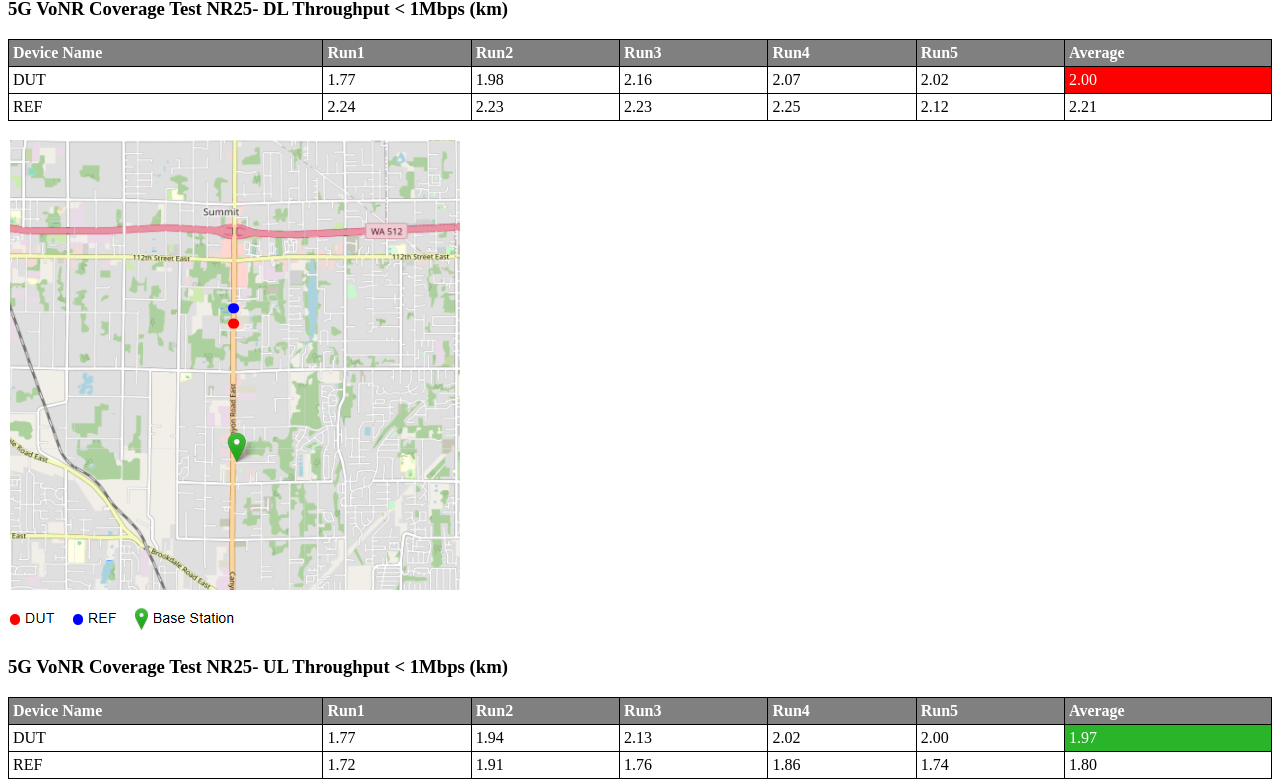
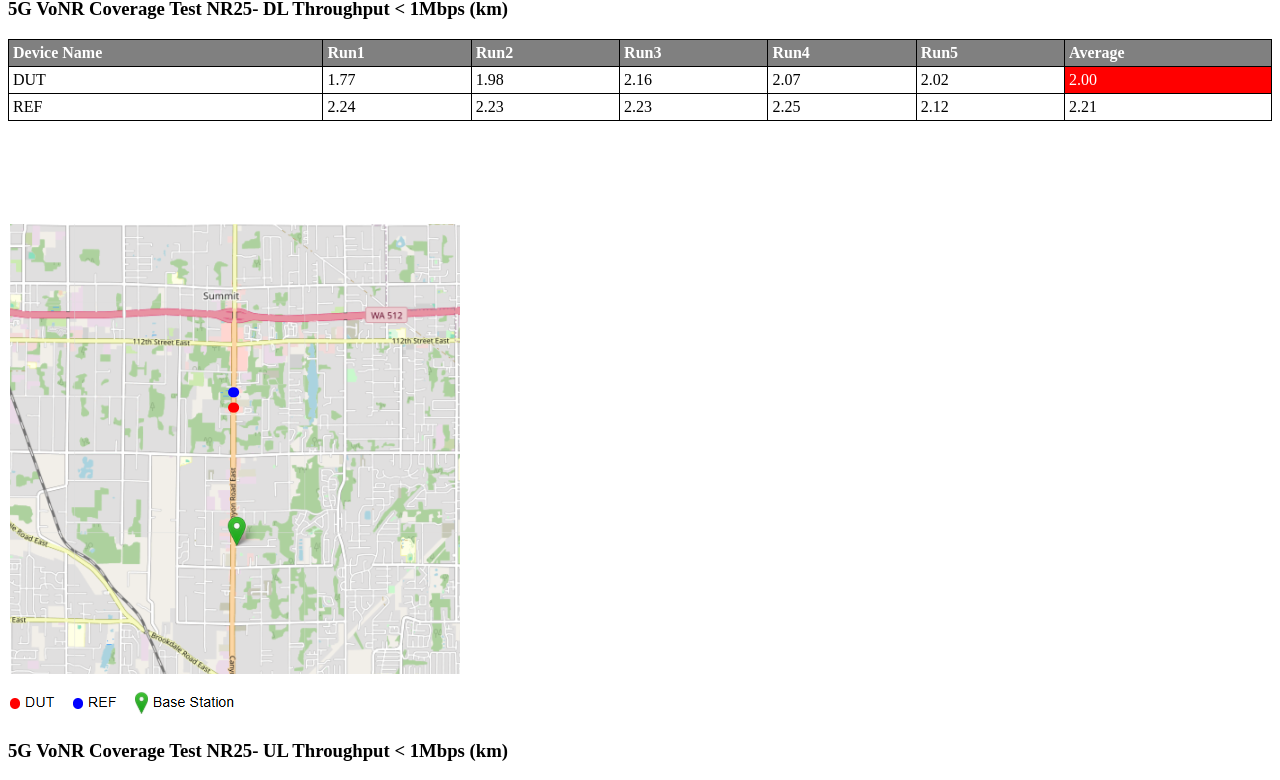
Before and after one commit to LiJieSu0/Fit4Launch_Report, a React (Create React App) app in the folder report-generator-app/: page / in a window 1280 px wide. Shown: the part 1373-2153 px from the top of the page. Built offline with nearby package versions, Linux system fonts and the light colour scheme; what chartjs-plugin-datalabels would draw is missing.

Commit message:
moidfy h2 space

```diff
--- a/report-generator-app/src/ReportDetails/CoveragePerformance/CoverageDetails.js
+++ b/report-generator-app/src/ReportDetails/CoveragePerformance/CoverageDetails.js
@@ -80,7 +80,8 @@ function CoverageDetails() {
         {/* NR25 DL table */}
         <CoverageTestTable tableData={NR25_DL.slice(0, -1)} status={NR25_DL[NR25_Audio.length - 1]} />
         {/* map picture */}
-        <img src="/CoverageMap/NR25_DL_MAP.png" alt="Coverage Map" style={{ maxWidth: '50%', height: '50%' }} />
+        <div style={{marginBottom:100}}></div>
+        <img src="/CoverageMap/NR25_DL_MAP.png" alt="Coverage Map" style={{ maxWidth: '70%', height: '70%',  }} />
         </div>
         <div className='page-content'>
         <h3>5G VoNR Coverage Test NR25- UL Throughput &lt; 1Mbps (km)</h3>
@@ -182,7 +183,7 @@ function CoverageDetails() {
           <table className="general-table-style">
                 <thead>
                     <tr>
-                        <th>Power Class</th>
+                        <th>Power Class (km)</th>
                         <th>Run1</th>
                         <th>Run2</th>
                         <th>Run3</th>
--- a/report-generator-app/src/StyleScript/Restricted_Report_Style.css
+++ b/report-generator-app/src/StyleScript/Restricted_Report_Style.css
@@ -52,12 +52,12 @@
   }
   h2{
     margin-top: 20px !important;
-    margin-bottom: 5px;
+    margin-bottom: 10px;
     color: rgb(0, 0, 0);
   }
   h3{
-    margin-top: 5px;
-    margin-bottom: 5px;
+    margin-top: 10px;
+    margin-bottom: 10px;
   }
 
   p {
```
Also changed, not shown: 1 other file (tests, documents, lock files or other folders).
